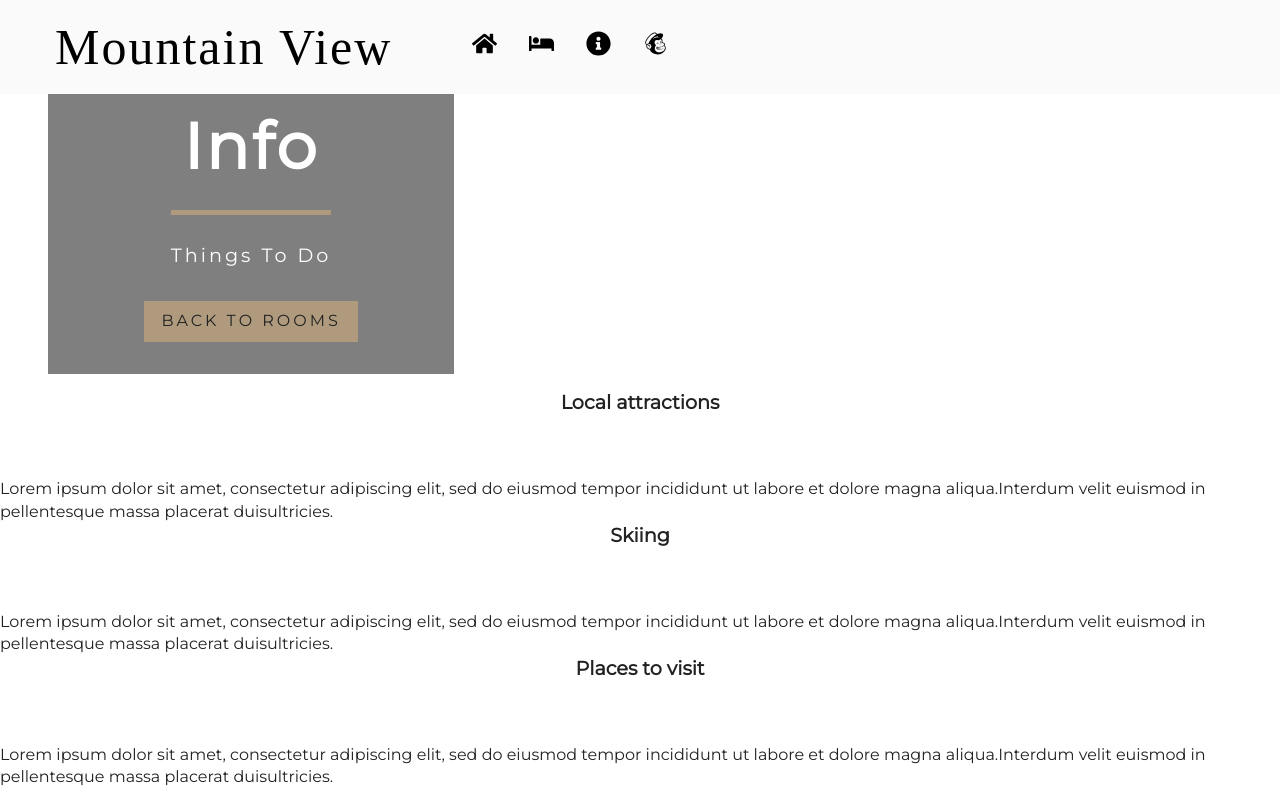
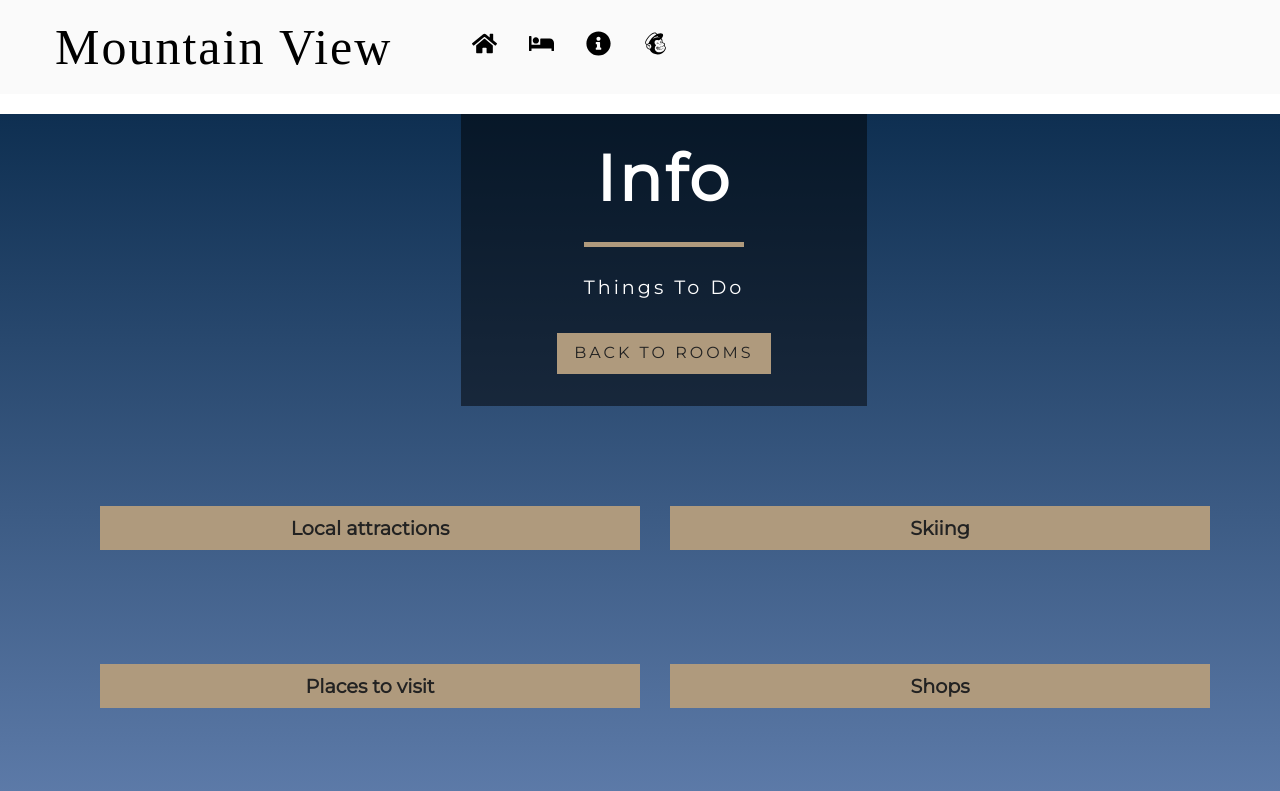
Before and after one commit to octaviandd/mountain-resort-react, a React (Create React App) app: page /about in a window 1280 px wide. Shown: the top 791 px of the page. Built offline with nearby package versions, Linux system fonts and the light colour scheme; a web font is replaced by a local one.

Commit message:
Update App.css

```diff
--- a/src/App.css
+++ b/src/App.css
@@ -166,3 +166,105 @@ h6 {
   }
 }
 /* end of single room*/
+
+.error {
+  position: absolute;
+  top: 50%;
+  left: 50%;
+  transform: translate(-50%, -50%);
+}
+
+.info-fragment {
+  background-image: linear-gradient(#0e2f51, #84a0d4);
+  height: 80vw;
+}
+
+.info {
+  display: flex;
+  justify-content: center;
+  margin-top: 3rem;
+}
+
+.sections-position {
+  display: grid;
+  grid-template-columns: 50% 50%;
+  margin: 100px 100px;
+  grid-column-gap: 30px;
+  grid-row-gap: 50px;
+}
+
+.section-container h4 {
+  padding: 10px 70px;
+  background-color: #af9a7d;
+  cursor: pointer;
+}
+
+.section-container h4:hover {
+  background-color: rgba(0, 0, 0, 0.5);
+  color: white;
+}
+
+.section-info {
+  background-color: rgba(0, 0, 0, 0.5);
+  color: white;
+  padding: 20px 40px;
+}
+
+.section-info:hover {
+  background-color: #af9a7d;
+  color: black;
+}
+
+.section-info.in {
+  display: block;
+}
+
+.section-info.out {
+  display: none;
+}
+
+.contact-background {
+  background-image: url("./images/reception.jpeg");
+  background-size: cover;
+  height: 100vh;
+}
+
+.contact {
+  position: absolute;
+  top: 50%;
+  left: 50%;
+  transform: translate(-50%, -40%);
+  background-color: rgba(0, 0, 0, 0.5);
+}
+
+.contact-form {
+  margin: 50px 20px;
+}
+
+.contact h3 {
+  text-align: center;
+  margin-top: 30px;
+  color: #af9a7d;
+  letter-spacing: var(--mainSpacing);
+}
+
+.contact-form-center {
+  display: flex;
+  flex-direction: column;
+}
+
+.contact-form-center label {
+  padding: 20px 10px;
+  color: white;
+  letter-spacing: var(--mainSpacing);
+}
+
+.contact-form-center input {
+  padding: 10px 10px;
+  transition: var(--mainTransition);
+}
+
+.contact-form-center input:focus {
+  border: 2px solid #af9a7d;
+  transform: scale(1.4, 1.4);
+}
```
